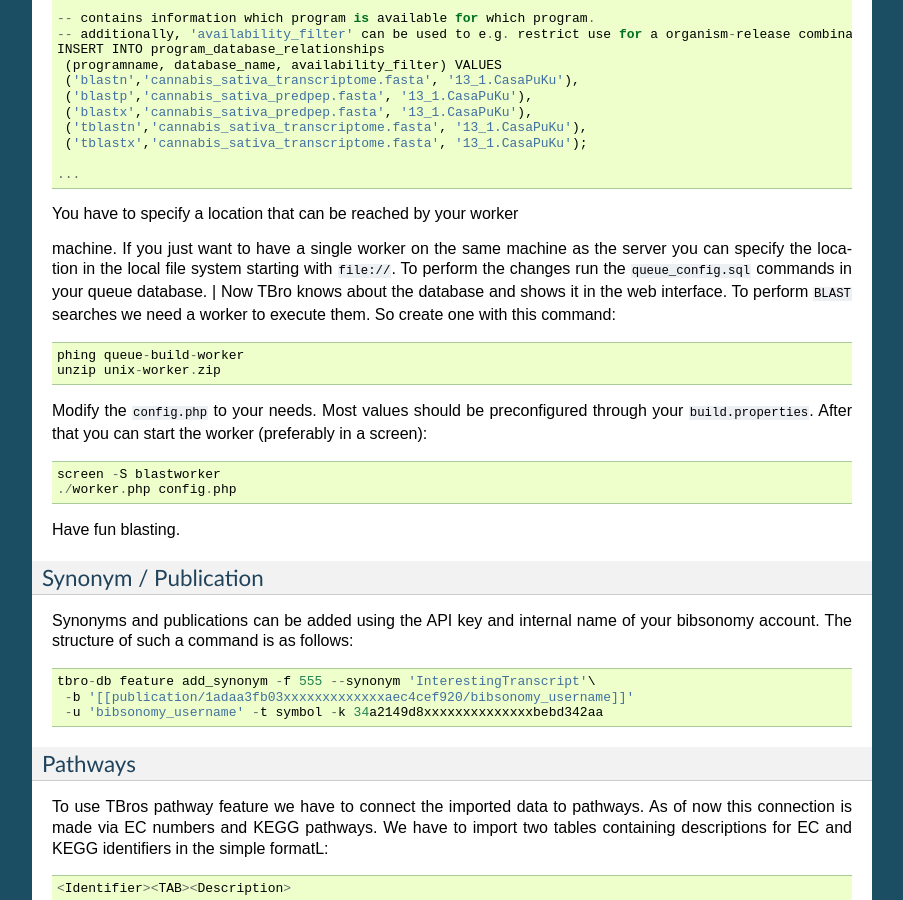
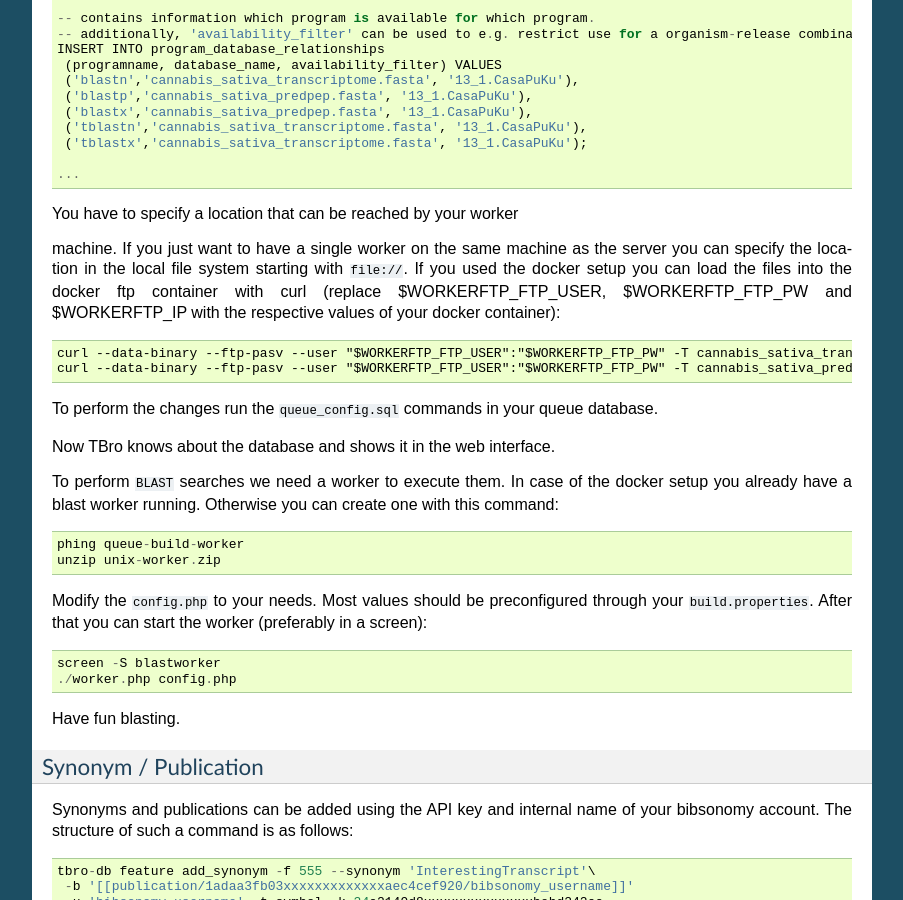
Before and after one commit to TBroTeam/Tutorial, a Sphinx documentation site: the page built from docs/tutorial.rst, in a window 1280 px wide and 900 px high, scrolled down 9303 px. Shown: the whole window, without its empty margins (198-1101 px from the left). Built offline with Sphinx 7.4.7, drawn with Linux system fonts in a browser that asks for light colours.

Commit message:
Update config for BLAST setup

```diff
--- a/docs/tutorial.rst
+++ b/docs/tutorial.rst
@@ -666,11 +666,23 @@
 | You have to specify a location that can be reached by your worker
 machine. If you just want to have a single worker on the same machine as
 the server you can specify the location in the local file system
-starting with ``file://``. To perform the changes run the
-``queue_config.sql`` commands in your queue database.
+starting with ``file://``. If you used the docker setup you can load the
+files into the docker ftp container with curl (replace $WORKERFTP_FTP_USER,
+$WORKERFTP_FTP_PW and $WORKERFTP_IP with the respective values of your
+docker container):
+
+::
+
+   curl --data-binary --ftp-pasv --user "$WORKERFTP_FTP_USER":"$WORKERFTP_FTP_PW" -T cannabis_sativa_transcriptome.zip ftp://$WORKERFTP_IP/
+   curl --data-binary --ftp-pasv --user "$WORKERFTP_FTP_USER":"$WORKERFTP_FTP_PW" -T cannabis_sativa_predpep.zip ftp://$WORKERFTP_IP/
+
+
+To perform the changes run the ``queue_config.sql`` commands in your queue database.
+
 | Now TBro knows about the database and shows it in the web interface.
-To perform ``BLAST`` searches we need a worker to execute them. So
-create one with this command:
+To perform ``BLAST`` searches we need a worker to execute them. In case
+of the docker setup you already have a blast worker running. Otherwise
+you can create one with this command:
 
 ::
 
```
